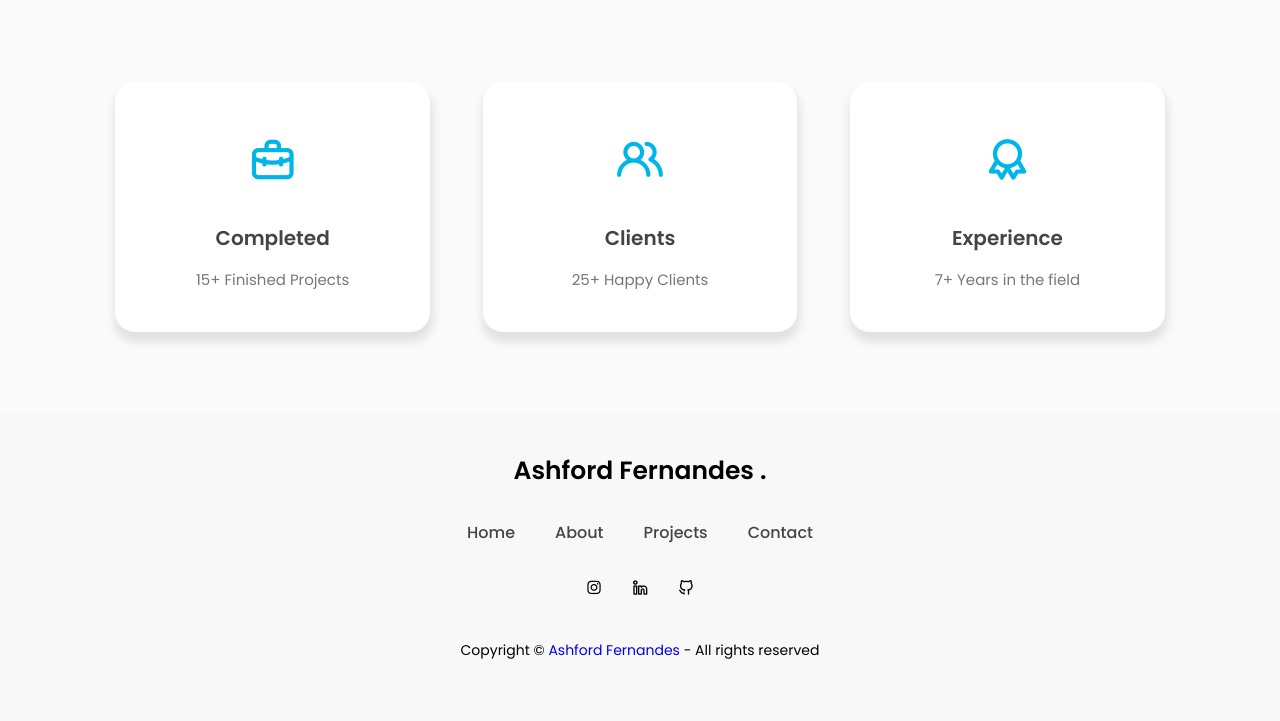
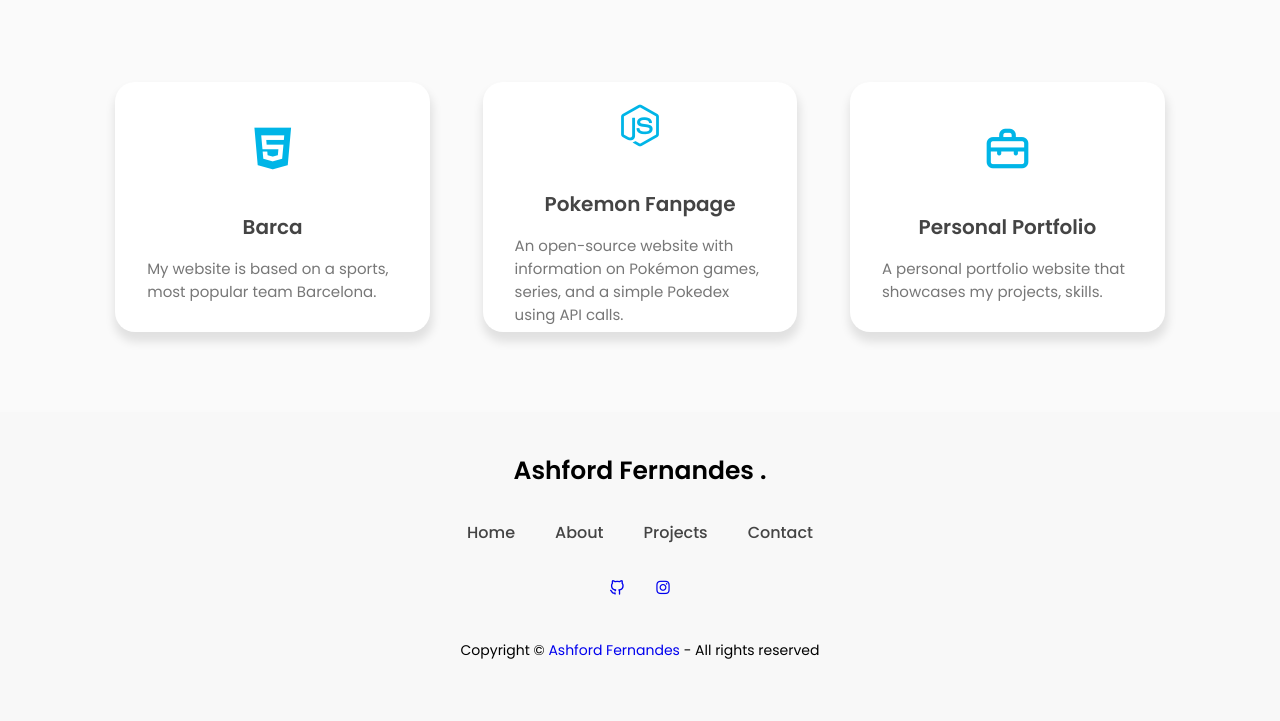
Before and after one commit to Ashkun1999/personal-portfolio, a Flask app: page /projects in a window 1280 px wide. Shown: the part 113-834 px from the top of the page. Run offline with Flask 3, Linux system fonts and the light colour scheme.

Commit message:
updated links and project section and images

```diff
--- a/static/styles/projects.css
+++ b/static/styles/projects.css
@@ -19,6 +19,7 @@
   border-radius: 20px;
   box-shadow: 1px 8px 10px 2px var(--first-shadow-color);
   overflow: hidden;
+  text-decoration: none;
 }
 
 .project-box>i {
@@ -30,6 +31,7 @@
 .project-box label {
   font-size: 15px;
   color: #777;
+  padding-inline: 2rem;
 }
 
 .project-box::after,
--- a/templates/about.html
+++ b/templates/about.html
@@ -19,9 +19,6 @@
           Additionally, I have experirence working with content management systems (CMS) like
           WordPress.
         </p>
-        <div class="about-btn">
-          <button class="btn">Download CV <i class="uil uil-import"></i></button>
-        </div>
       </div>
     </div>
     <div class="col">
--- a/templates/layout.html
+++ b/templates/layout.html
@@ -66,9 +66,8 @@
       </ul>
     </div>
     <div class="footer-social-icons">
-      <div class="icon"><i class="uil uil-instagram"></i></div>
-      <div class="icon"><i class="uil uil-linkedin-alt"></i></div>
-      <div class="icon"><i class="uil uil-github-alt"></i></div>
+      <a href="https://github.com/Ashkun1999" target="_blank" class="icon"><i class="uil uil-github-alt"></i></a>
+      <a href="https://www.instagram.com/wintersoldierx4/" target="_blank" class="icon"><i class="uil uil-instagram"></i></a>
     </div>
     <div class="bottom-footer">
       <p>Copyright &copy; <a href="/" style="text-decoration: none;">Ashford Fernandes</a> - All rights reserved</p>
--- a/templates/projects.html
+++ b/templates/projects.html
@@ -11,21 +11,24 @@
     <h1>Projects</h1>
   </div>
   <div class="project-container">
-    <div class="project-box">
-      <i class="uil uil-briefcase-alt"></i>
-      <h3>Completed</h3>
-      <label>15+ Finished Projects</label>
-    </div>
-    <div class="project-box">
-      <i class="uil uil-users-alt"></i>
-      <h3>Clients</h3>
-      <label>25+ Happy Clients</label>
-    </div>
-    <div class="project-box">
-      <i class="uil uil-award"></i>
-      <h3>Experience</h3>
-      <label>7+ Years in the field</label>
-    </div>
+
+    <a href="https://ashkun1999.github.io/barca/pages/" target="_blank" class="project-box">
+      <i class="uil uil-html5"></i>
+      <h3>Barca</h3>
+      <label>My website is based on a sports, most popular team Barcelona.</label>
+    </a>
+
+    <a href="https://ashkun1999.github.io/javascript-assignment/" target="_blank" class="project-box">
+      <i class="uil uil-java-script"></i>
+      <h3>Pokemon Fanpage</h3>
+      <label>An open-source website with information on Pokémon games, series, and a simple Pokedex using API calls.</label>
+    </a>
+
+    <a href="" target="_blank" class="project-box">
+      <i class="uil uil-suitcase"></i>
+      <h3>Personal Portfolio</h3>
+      <label>A personal portfolio website that showcases my projects, skills.</label>
+    </a>
   </div>
 </section>
 {% endblock %}
```
Also changed, not shown: templates/index.html (+2 -15 lines), static/images/avatar.png (deleted), static/images/avatar.webp (added).
